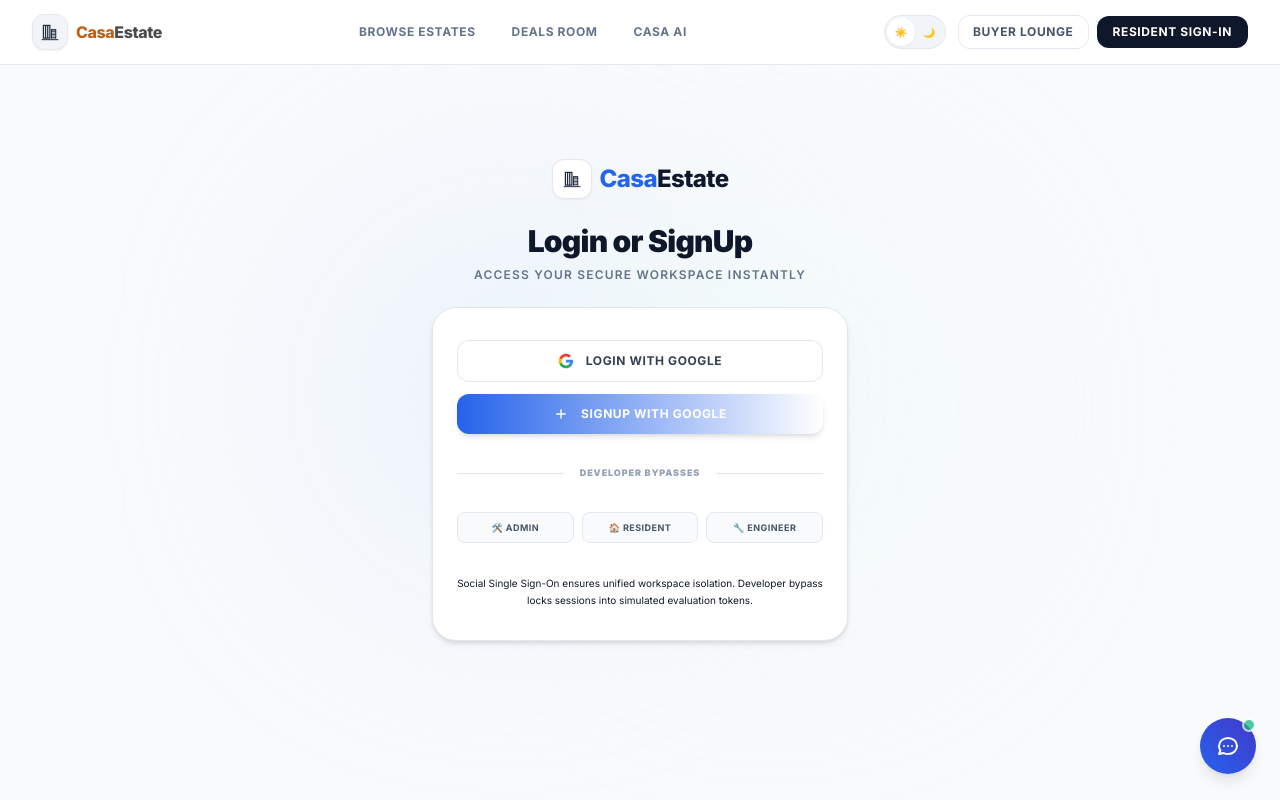
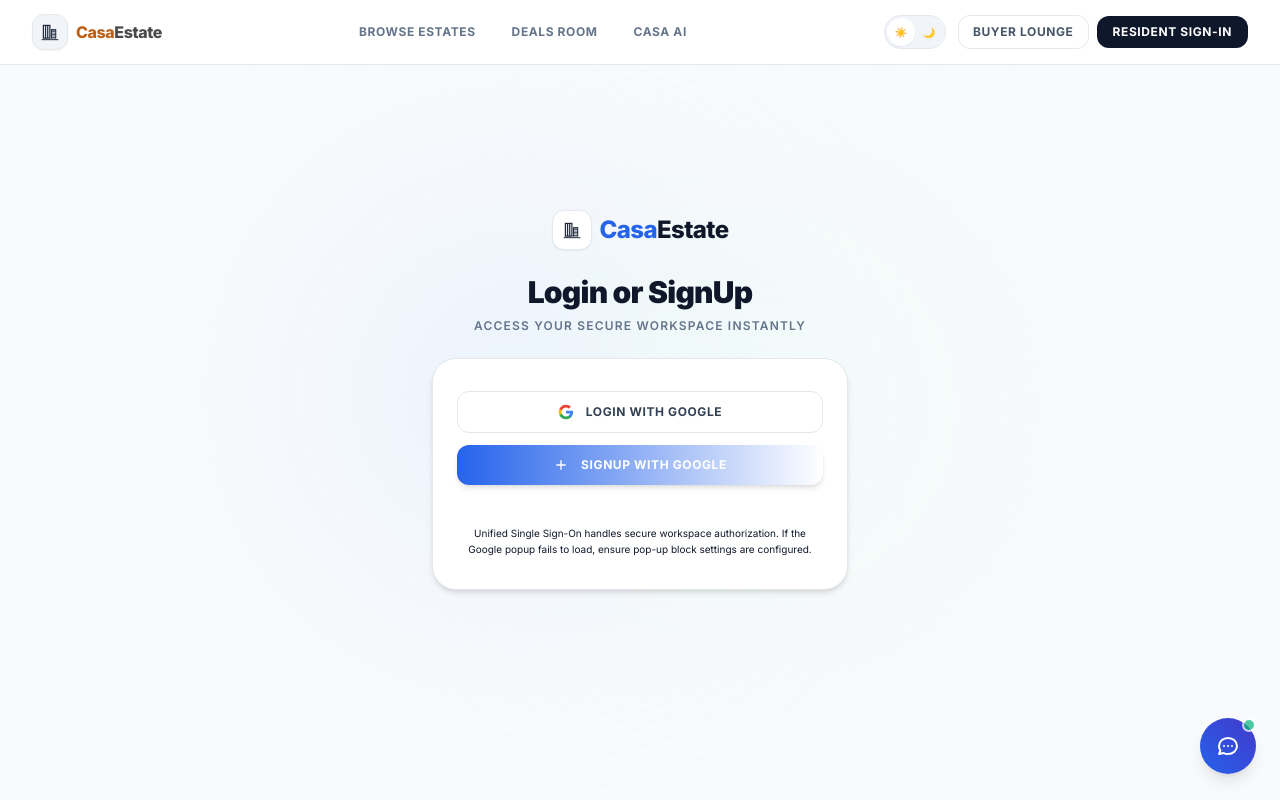
Before and after one commit to mehrajkumarkiri/CasaEstate-AI-Driven-Platform, a React (Vite) app in the folder frontend/: page /login in a window 1280 px wide. Built offline with nearby package versions, Linux system fonts and the light colour scheme.

Commit message:
feat: clean up login layout to only use real Google SSO popup

```diff
--- a/frontend/src/pages/Login.jsx
+++ b/frontend/src/pages/Login.jsx
@@ -16,6 +16,9 @@
 
     try {
       const provider = new GoogleAuthProvider();
+      // Force Google account selection pop-up just like standard production sites
+      provider.setCustomParameters({ prompt: 'select_account' });
+
       const result = await signInWithPopup(auth, provider);
       const user = result.user;
 
@@ -38,62 +41,16 @@
         } else if (res.user.role === 'engineer') {
           navigate('/engineer');
         } else {
-          navigate('/buyer-lounge');
+          navigate('/buyer-lounge'); // client/buyer is routed to properties/buyer portal
         }
       } else {
         setError(res.error || 'Backend session verification failed.');
       }
     } catch (err) {
-      console.warn("Firebase Google Sign-In failed or config is missing. Triggering secure sandbox session bypass...", err);
-      // Sandbox bypass fallback
-      setTimeout(() => {
-        setLoading(false);
-        const mockEmail = `sandbox-google-user@gmail.com`;
-        const mockName = `Sandbox Google User`;
-
-        localStorage.setItem('aura_token', 'mock-google-session-token-7766');
-        const mockSessionUser = { id: 'user-google-001', name: mockName, email: mockEmail, role: 'buyer' };
-        localStorage.setItem('aura_user', JSON.stringify(mockSessionUser));
-
-        pushNotification({
-          type: 'success',
-          title: '🤖 Sandbox Google Auth Bypass',
-          message: `Successfully authenticated as ${mockName} (Buyer Lounge Access).`
-        });
-        navigate('/buyer-lounge');
-      }, 1200);
+      setLoading(false);
+      console.error("Firebase Google Sign-In failed:", err);
+      setError(err.message || 'Google Authentication failed. Please try again.');
     }
-  };
-
-  const handleDeveloperBypass = (role) => {
-    setLoading(true);
-    setTimeout(() => {
-      setLoading(false);
-      const mockEmail = role === 'admin'
-        ? 'admin@casaestate.com'
-        : role === 'engineer'
-        ? 'engineer@casaestate.com'
-        : 'resident@casaestate.com';
-      const mockName = role === 'admin'
-        ? 'Admin Developer'
-        : role === 'engineer'
-        ? 'Engineer Developer'
-        : 'Resident Developer';
-
-      localStorage.setItem('aura_token', `mock-${role}-session-token-8877`);
-      const mockSessionUser = { id: `user-dev-${role}`, name: mockName, email: mockEmail, role: role };
-      localStorage.setItem('aura_user', JSON.stringify(mockSessionUser));
-
-      pushNotification({
-        type: 'success',
-        title: `✓ Dev Bypass: ${role.toUpperCase()}`,
-        message: `Welcome, ${mockName}! Bypassed Google Auth.`
-      });
-
-      if (role === 'admin') navigate('/admin');
-      else if (role === 'engineer') navigate('/engineer');
-      else navigate('/resident-portal');
-    }, 600);
   };
 
   return (
@@ -171,55 +128,24 @@
                   d="M12 5.38c1.62 0 3.06.56 4.21 1.64l3.15-3.15C17.45 2.09 14.97 1 12 1 7.7 1 3.99 3.47 2.18 7.06l3.66 2.85c.87-2.6 3.3-4.53 6.16-4.53z"
                 />
               </svg>
-              {loading ? 'Processing Auth...' : 'Login with Google'}
+              {loading ? 'Opening Google Account Select...' : 'Login with Google'}
             </button>
 
             {/* SignUp with Google Button */}
             <button
               onClick={() => handleGoogleLogin('signup')}
               disabled={loading}
-              className="w-full flex items-center justify-center gap-3 bg-gradient-to-r from-blue-600 to-indigo-650 hover:from-blue-500 hover:to-indigo-600 text-white font-bold py-3 px-4 rounded-xl shadow-md transition-all text-xs uppercase tracking-wider disabled:opacity-50"
+              className="w-full flex items-center justify-center gap-3 bg-gradient-to-r from-blue-600 to-indigo-650 hover:from-blue-500 hover:to-indigo-650 text-white font-bold py-3 px-4 rounded-xl shadow-md transition-all text-xs uppercase tracking-wider disabled:opacity-50"
             >
               <svg className="w-4 h-4 fill-current" viewBox="0 0 24 24">
                 <path d="M19 13h-6v6h-2v-6H5v-2h6V5h2v6h6v2z" />
               </svg>
-              {loading ? 'Processing Auth...' : 'SignUp with Google'}
+              {loading ? 'Opening Google Account Select...' : 'SignUp with Google'}
             </button>
           </div>
 
-          <div className="relative flex py-2 items-center">
-            <div className="flex-grow border-t border-slate-200 dark:border-stone-800"></div>
-            <span className="flex-shrink mx-4 text-[9px] text-slate-400 dark:text-stone-550 uppercase font-black tracking-widest">Developer Bypasses</span>
-            <div className="flex-grow border-t border-slate-200 dark:border-stone-800"></div>
-          </div>
-
-          {/* Quick Developer Shortcuts */}
-          <div className="grid grid-cols-3 gap-2">
-            <button
-              type="button"
-              onClick={() => handleDeveloperBypass('admin')}
-              className="py-2 text-[9px] bg-slate-50 hover:bg-slate-100 dark:bg-stone-800 dark:hover:bg-stone-750 text-slate-600 dark:text-stone-300 font-bold uppercase tracking-wider rounded-lg transition-all border border-slate-200 dark:border-stone-700"
-            >
-              🛠️ Admin
-            </button>
-            <button
-              type="button"
-              onClick={() => handleDeveloperBypass('resident')}
-              className="py-2 text-[9px] bg-slate-50 hover:bg-slate-100 dark:bg-stone-800 dark:hover:bg-stone-750 text-slate-600 dark:text-stone-300 font-bold uppercase tracking-wider rounded-lg transition-all border border-slate-200 dark:border-stone-700"
-            >
-              🏠 Resident
-            </button>
-            <button
-              type="button"
-              onClick={() => handleDeveloperBypass('engineer')}
-              className="py-2 text-[9px] bg-slate-50 hover:bg-slate-100 dark:bg-stone-800 dark:hover:bg-stone-750 text-slate-600 dark:text-stone-300 font-bold uppercase tracking-wider rounded-lg transition-all border border-slate-200 dark:border-stone-700"
-            >
-              🔧 Engineer
-            </button>
-          </div>
-
-          <p className="text-[10px] text-slate-455 dark:text-stone-500 leading-relaxed pt-2">
-            Social Single Sign-On ensures unified workspace isolation. Developer bypass locks sessions into simulated evaluation tokens.
+          <p className="text-[10px] text-slate-455 dark:text-stone-500 leading-relaxed pt-4">
+            Unified Single Sign-On handles secure workspace authorization. If the Google popup fails to load, ensure pop-up block settings are configured.
           </p>
 
         </div>
```
